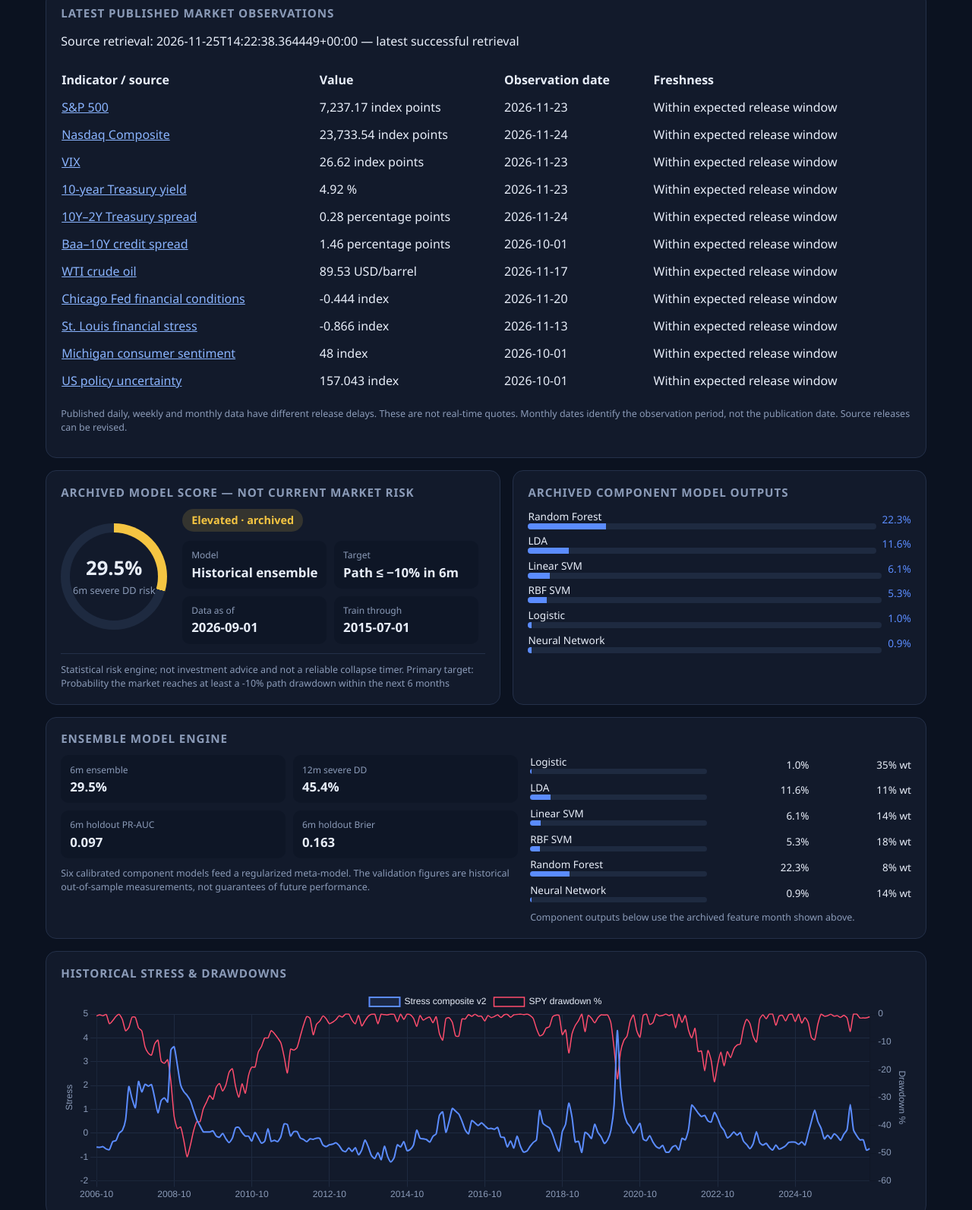
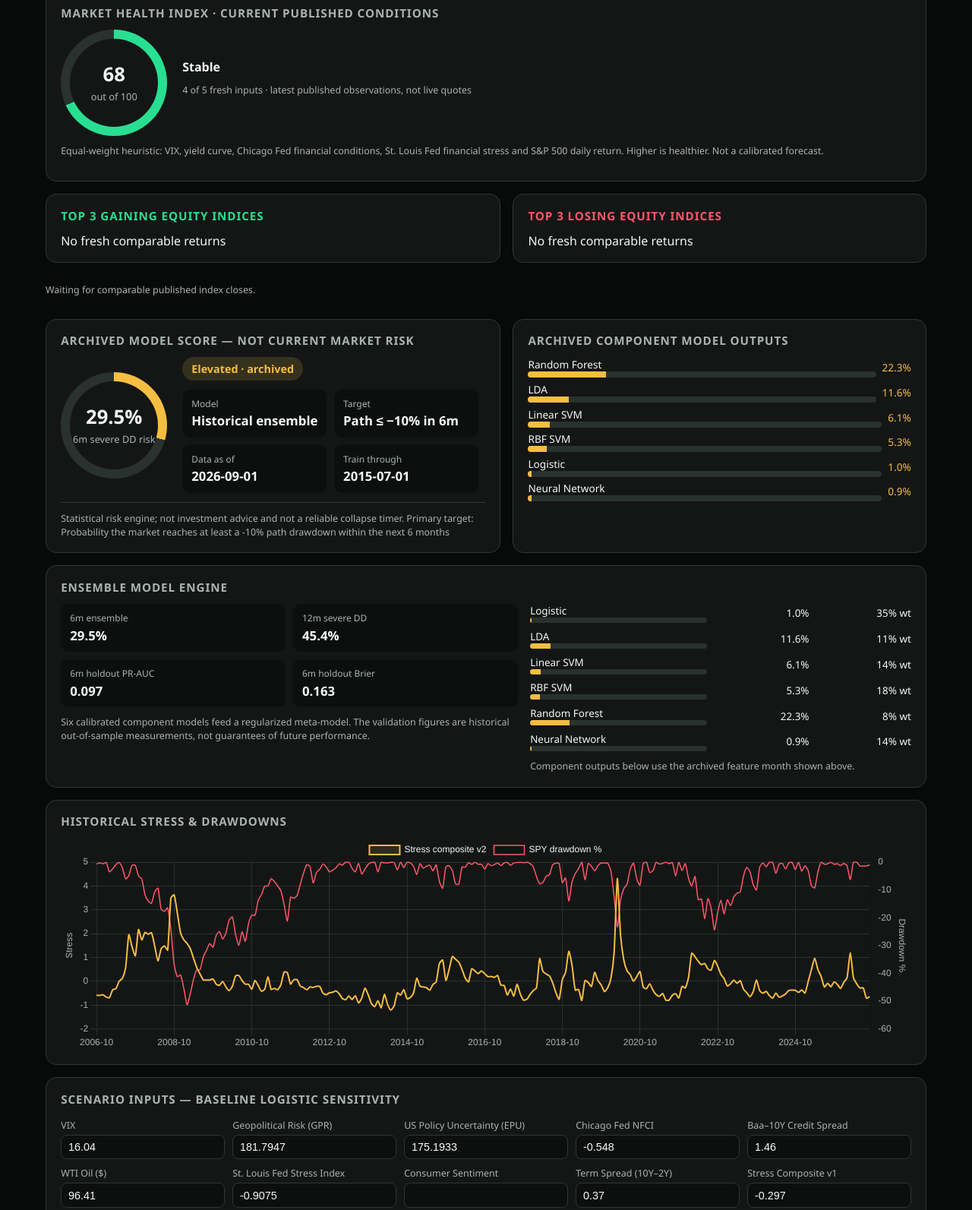
Before and after one commit to brianpaulotzky/Collapse, a plain HTML site: page index.html in a window 1280 px wide. Shown: the part 119-1712 px from the top of the page at 76% size. Drawn offline with nearby package versions, Linux system fonts and the light colour scheme.

Commit message:
Redesign dashboard with market health gauge, index movers and bottom observations

```diff
--- a/index.html
+++ b/index.html
@@ -7,21 +7,21 @@
 <script src="https://cdn.jsdelivr.net/npm/chart.js@4.4.1/dist/chart.umd.min.js"></script>
 <style>
   :root {
-    --bg: #0b1220;
-    --panel: #121a2b;
-    --border: #243049;
-    --text: #e8eef9;
-    --muted: #8b9bb8;
-    --accent: #5b8cff;
-    --low: #3dd68c;
-    --elevated: #f5c542;
-    --high: #ff8b4a;
-    --severe: #ff4d6d;
+    --bg: #080909;
+    --panel: #141616;
+    --border: #303634;
+    --text: #f5f7f6;
+    --muted: #a9b4af;
+    --accent: #f5bd42;
+    --low: #28df91;
+    --elevated: #f5bd42;
+    --high: #f5bd42;
+    --severe: #ff5969;
   }
   * { box-sizing: border-box; }
   body {
     margin: 0; font-family: "Segoe UI", system-ui, sans-serif;
-    background: radial-gradient(1200px 600px at 10% -10%, #1a2744 0%, var(--bg) 50%);
+    background: radial-gradient(1200px 600px at 10% -10%, #17251e 0%, var(--bg) 50%);
     color: var(--text); min-height: 100vh;
   }
   header {
@@ -41,7 +41,7 @@
   .gauge-wrap { display: flex; align-items: center; gap: 1.25rem; flex-wrap: wrap; }
   .gauge {
     width: 140px; height: 140px; border-radius: 50%;
-    background: conic-gradient(var(--gcolor) calc(var(--pct) * 1%), #1e2a40 0);
+    background: conic-gradient(var(--gcolor) calc(var(--pct) * 1%), #29322e 0);
     display: grid; place-items: center; position: relative;
   }
   .gauge::before {
@@ -59,22 +59,22 @@
   .High { background: rgba(255,139,74,.15); color: var(--high); }
   .Severe { background: rgba(255,77,109,.15); color: var(--severe); }
   .metrics { display: grid; grid-template-columns: repeat(2, 1fr); gap: 0.6rem; flex: 1; }
-  .metric { background: #0e1626; border-radius: 10px; padding: 0.65rem 0.75rem; }
+  .metric { background: #0b100e; border-radius: 10px; padding: 0.65rem 0.75rem; }
   .metric .k { color: var(--muted); font-size: 0.75rem; }
   .metric .v { font-size: 1.05rem; font-weight: 600; margin-top: 0.15rem; }
   form.inputs { display: grid; grid-template-columns: repeat(auto-fill, minmax(200px, 1fr)); gap: 0.65rem; }
   label { display: flex; flex-direction: column; gap: 0.25rem; font-size: 0.78rem; color: var(--muted); }
   label input {
-    background: #0e1626; border: 1px solid var(--border); color: var(--text);
+    background: #0b100e; border: 1px solid var(--border); color: var(--text);
     border-radius: 8px; padding: 0.45rem 0.55rem; font-size: 0.9rem;
   }
   label input:focus { outline: 1px solid var(--accent); }
   .actions { display: flex; gap: 0.6rem; flex-wrap: wrap; margin-top: 0.9rem; }
   button {
-    background: var(--accent); color: white; border: 0; border-radius: 8px;
+    background: var(--accent); color: #080909; border: 0; border-radius: 8px;
     padding: 0.55rem 1rem; font-weight: 600; cursor: pointer;
   }
-  button.secondary { background: #243049; }
+  button.secondary { background: #303634; }
   button:hover { filter: brightness(1.08); }
   .disclaimer {
     color: var(--muted); font-size: 0.78rem; line-height: 1.45;
@@ -83,16 +83,16 @@
   canvas { max-height: 280px; }
   .drivers { display: grid; gap: 0.35rem; }
   .driver { display: grid; grid-template-columns: 1fr auto; gap: 0.5rem; align-items: center; font-size: 0.85rem; }
-  .bar { height: 8px; border-radius: 4px; background: #1e2a40; overflow: hidden; }
+  .bar { height: 8px; border-radius: 4px; background: #29322e; overflow: hidden; }
   .bar > i { display: block; height: 100%; background: var(--accent); }
 
   .ensemble-grid { display:grid; grid-template-columns: 1.2fr 1fr; gap:1rem; }
   .model-list { display:grid; gap:.55rem; }
   .model-row { display:grid; grid-template-columns: 1.2fr .65fr .65fr; gap:.5rem; align-items:center; font-size:.84rem; }
   .model-row .num { text-align:right; font-variant-numeric:tabular-nums; }
-  .mini-bar { height:7px; border-radius:4px; background:#1e2a40; overflow:hidden; }
+  .mini-bar { height:7px; border-radius:4px; background:#29322e; overflow:hidden; }
   .mini-bar i { display:block; height:100%; background:var(--accent); }
-  .note { color:#8b9bb8; font-size:.78rem; line-height:1.45; margin-top:.7rem; }
+  .note { color:#a9b4af; font-size:.78rem; line-height:1.45; margin-top:.7rem; }
   @media (max-width: 850px) { .ensemble-grid { grid-template-columns:1fr; } }
 </style>
 </head>
@@ -106,11 +106,16 @@
 </header>
 <div class="wrap">
   <section class="card">
-    <h2>Latest published market observations</h2>
-    <p class="sub" id="marketStatus" role="status">Loading source observations…</p>
-    <div style="overflow-x:auto"><table style="width:100%;text-align:left;border-spacing:0 12px"><thead><tr><th>Indicator / source</th><th>Value</th><th>Observation date</th><th>Freshness</th></tr></thead><tbody id="marketRows"></tbody></table></div>
-    <p class="note">Published daily, weekly and monthly data have different release delays. These are not real-time quotes. Monthly dates identify the observation period, not the publication date. Source releases can be revised.</p>
+    <h2>Market health index · current published conditions</h2>
+    <div class="gauge-wrap"><div class="gauge" id="healthGauge" style="--pct:0;--gcolor:var(--accent)"><div class="val"><strong id="healthScore">—</strong><span>out of 100</span></div></div><div><strong id="healthLabel">Awaiting fresh data</strong><p class="note" id="healthDetail"></p></div></div>
+    <p class="note">Equal-weight heuristic: VIX, yield curve, Chicago Fed financial conditions, St. Louis Fed financial stress and S&amp;P 500 daily return. Higher is healthier. Not a calibrated forecast.</p>
   </section>
+  <div class="grid">
+    <section class="card"><h2 style="color:var(--low)">Top 3 gaining equity indices</h2><div id="gainers">Awaiting data</div></section>
+    <section class="card"><h2 style="color:var(--severe)">Top 3 losing equity indices</h2><div id="losers">Awaiting data</div></section>
+  </div>
+  <p class="note" id="moverNote">Ranked within tracked US indices by latest comparable close-to-close return; not intraday quotes.</p>
+
 
   <div class="grid">
     <section class="card">
@@ -171,8 +176,45 @@
       <button type="button" class="secondary" id="btnReset">Reset to archived inputs</button>
     </div>
   </section>
+  <section class="card">
+    <h2>Latest published market observations</h2>
+    <p class="sub" id="marketStatus" role="status">Loading source observations…</p>
+    <div style="overflow-x:auto"><table style="width:100%;text-align:left;border-spacing:0 12px"><thead><tr><th>Indicator / source</th><th>Value</th><th>Observation date</th><th>Freshness</th></tr></thead><tbody id="marketRows"></tbody></table></div>
+    <p class="note">Published daily, weekly and monthly data have different release delays. These are not real-time quotes. Monthly dates identify the observation period, not the publication date. Source releases can be revised.</p>
+  </section>
 </div>
 <script type="module">
+function renderMarketHealth(snapshot) {
+  const items = snapshot.observations;
+  const fresh = x => x && x.status === 'available' && Number.isFinite(x.value) && (Date.now()-Date.parse(x.observation_date))/86400000 <= x.max_age_days;
+  const clamp = x => Math.max(0,Math.min(100,x));
+  const by = id => items.find(x=>x.id===id);
+  const rules = [
+    ['VIXCLS',x=>100-(x.value-12)*100/28],
+    ['T10Y2Y',x=>50+x.value*35],
+    ['NFCI',x=>50-x.value*50],
+    ['STLFSI4',x=>50-x.value*50],
+    ['SP500',x=>Number.isFinite(x.change_pct)?50+x.change_pct*15:NaN]
+  ];
+  const scores=rules.filter(([id])=>fresh(by(id))).map(([id,fn])=>fn(by(id))).filter(Number.isFinite).map(clamp);
+  const score=scores.length>=4?Math.round(scores.reduce((a,b)=>a+b,0)/scores.length):null;
+  document.getElementById('healthScore').textContent=score===null?'—':score;
+  document.getElementById('healthLabel').textContent=score===null?'Insufficient fresh inputs':score>=70?'Healthy':score>=50?'Stable':score>=30?'Caution':'Stressed';
+  document.getElementById('healthDetail').textContent=scores.length+' of 5 fresh inputs · latest published observations, not live quotes';
+  const g=document.getElementById('healthGauge');g.style.setProperty('--pct',score??0);g.style.setProperty('--gcolor',score===null?'var(--muted)':score>=50?'var(--low)':score>=30?'var(--accent)':'var(--severe)');
+  const ids=['SP500','NASDAQCOM','DJIA','NASDAQ100','WILL5000INDFC','NASDAQNMS'];
+  const eligible=items.filter(x=>ids.includes(x.id)&&fresh(x)&&Number.isFinite(x.change_pct)&&x.previous_date);
+  const latest=eligible.map(x=>x.observation_date).sort().pop();
+  const sameDay=eligible.filter(x=>x.observation_date===latest);
+  const previous=sameDay.map(x=>x.previous_date).sort().pop();
+  const comparable=sameDay.filter(x=>x.previous_date===previous);
+  for(const [id,rows] of [['gainers',comparable.filter(x=>x.change_pct>0).sort((a,b)=>b.change_pct-a.change_pct)],['losers',comparable.filter(x=>x.change_pct<0).sort((a,b)=>a.change_pct-b.change_pct)]]){
+    const el=document.getElementById(id);el.replaceChildren();
+    for(const x of rows.slice(0,3)){const row=document.createElement('div');row.className='driver';const name=document.createElement('span');name.textContent=x.label;const value=document.createElement('strong');value.style.color=x.change_pct>0?'var(--low)':'var(--severe)';value.textContent=(x.change_pct>0?'+':'')+x.change_pct.toFixed(2)+'%';row.append(name,value);el.append(row);}
+    if(!rows.length)el.textContent=comparable.length?'No indices in this direction':'No fresh comparable returns';
+  }
+  document.getElementById('moverNote').textContent=comparable.length?comparable.length+' of 6 tracked US indices · '+previous+' to '+latest+' · published closes, not intraday quotes':'Waiting for comparable published index closes.';
+}
 async function loadMarket() {
   const status = document.getElementById('marketStatus');
   try {
@@ -190,10 +232,11 @@ async function loadMarket() {
     document.getElementById('marketRows').replaceChildren();
     const age = (Date.now() - Date.parse(snapshot.fetched_at)) / 86400000;
     status.textContent = 'Source retrieval: ' + snapshot.fetched_at + (age > 2 ? ' — refresh overdue' : ' — latest successful retrieval');
+    renderMarketHealth(snapshot);
     for (const item of snapshot.observations) {
       const row = document.createElement('tr');
       const source = document.createElement('a');
-      source.href = item.source; source.textContent = item.label; source.style.color = '#8ab4ff';
+      source.href = item.source; source.textContent = item.label; source.style.color = '#28df91';
       const first = document.createElement('td'); first.append(source); row.append(first);
       const obsAge = (Date.now() - Date.parse(item.observation_date)) / 86400000;
       for (const text of [item.value == null ? 'Unavailable' : item.value.toLocaleString(undefined, {maximumFractionDigits:3}) + ' ' + item.unit,
@@ -339,14 +382,14 @@ if (typeof Chart !== 'undefined') new Chart(ctx, {
       {
         label: 'Stress composite v2',
         data: h.stress_v2,
-        borderColor: '#5b8cff',
-        backgroundColor: 'rgba(91,140,255,0.12)',
+        borderColor: '#f5bd42',
+        backgroundColor: 'rgba(245,189,66,0.12)',
         tension: 0.2, pointRadius: 0, yAxisID: 'y', borderWidth: 2,
       },
       {
         label: 'SPY drawdown %',
         data: h.drawdown,
-        borderColor: '#ff4d6d',
+        borderColor: '#ff5969',
         tension: 0.2, pointRadius: 0, yAxisID: 'y1', borderWidth: 1.5,
       }
     ]
@@ -355,12 +398,12 @@ if (typeof Chart !== 'undefined') new Chart(ctx, {
     responsive: true,
     interaction: { mode: 'index', intersect: false },
     scales: {
-      x: { ticks: { maxTicksLimit: 10, color: '#8b9bb8' }, grid: { color: '#1e2a40' } },
-      y: { title: { display: true, text: 'Stress', color: '#8b9bb8' }, ticks: { color: '#8b9bb8' }, grid: { color: '#1e2a40' } },
-      y1: { position: 'right', title: { display: true, text: 'Drawdown %', color: '#8b9bb8' }, ticks: { color: '#8b9bb8' }, grid: { drawOnChartArea: false } }
+      x: { ticks: { maxTicksLimit: 10, color: '#a9b4af' }, grid: { color: '#29322e' } },
+      y: { title: { display: true, text: 'Stress', color: '#a9b4af' }, ticks: { color: '#a9b4af' }, grid: { color: '#29322e' } },
+      y1: { position: 'right', title: { display: true, text: 'Drawdown %', color: '#a9b4af' }, ticks: { color: '#a9b4af' }, grid: { drawOnChartArea: false } }
     },
     plugins: {
-      legend: { labels: { color: '#e8eef9' } }
+      legend: { labels: { color: '#f5f7f6' } }
     }
   }
 });
```
